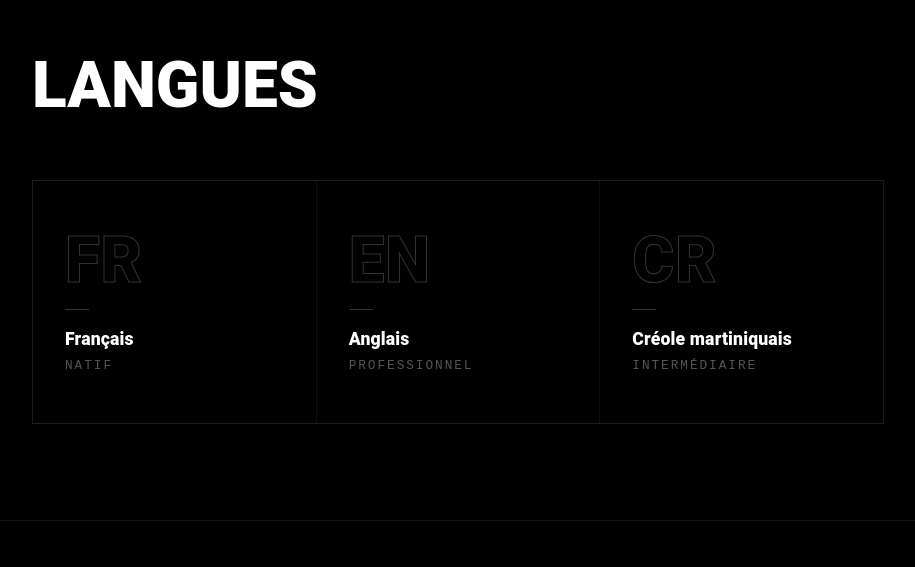
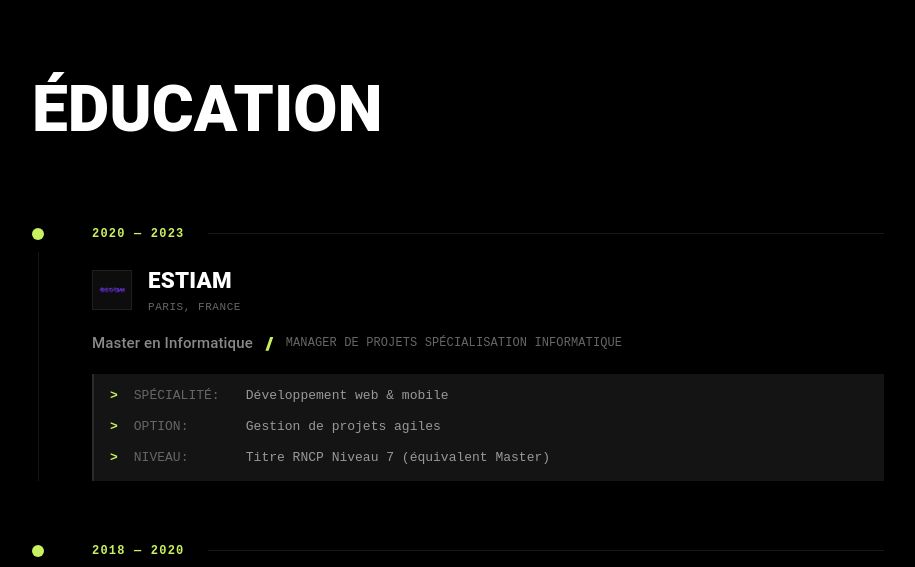
Before and after one commit to stantanasi/stantanasi.github.io, a Next.js app: page / in a window 1280 px wide. Shown: the part 1570-2137 px from the top of the page, without its empty margins (182-1097 px from the left). Built offline with nearby package versions, Linux system fonts and the light colour scheme; what @mui/material-nextjs would draw is missing.

Commit message:
feat(app): display education section

```diff
--- a/app/page.tsx
+++ b/app/page.tsx
@@ -1,4 +1,5 @@
 import About from '@/components/sections/About';
+import Education from '@/components/sections/Education';
 import Hero from '@/components/sections/Hero';
 import Languages from '@/components/sections/Languages';
 
@@ -7,6 +8,7 @@ export default function Home() {
     <main>
       <Hero />
       <About />
+      <Education />
       <Languages />
     </main>
   );
```
